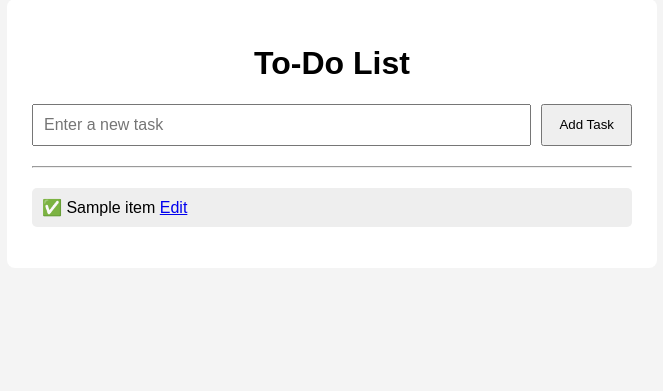
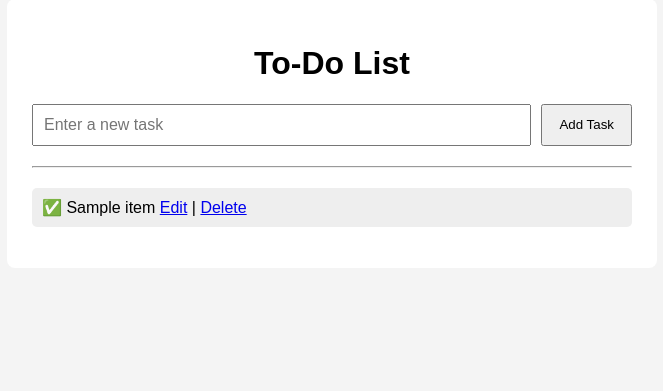
Before and after one commit to jhodge10/cloud-database-app, a Flask app: page / in a window 1280 px wide. Shown: the part 41-432 px from the top of the page, without its empty margins (308-971 px from the left). Run offline with Flask 3, Linux system fonts and the light colour scheme; a database or web service that is not in the repository returns one stand-in record (values such as "Sample title").

Commit message:
Add delete task functionality

```diff
--- a/app.py
+++ b/app.py
@@ -66,5 +66,16 @@ def edit_task(task_id):
 
     return render_template("edit.html", task=task)
 
+@app.route("/delete/<task_id>")
+def delete_task(task_id):
+
+    tasks_collection.delete_one(
+        {
+            "_id": ObjectId(task_id)
+        }
+    )
+
+    return redirect(url_for("home"))
+
 if __name__ == "__main__":
     app.run(debug=True)
--- a/templates/index.html
+++ b/templates/index.html
@@ -47,6 +47,13 @@
 
                 <a href="/edit/{{ task._id }}">Edit</a>
 
+|
+
+                <a href="/delete/{{ task._id }}"
+                    onclick="return confirm('Delete this task?')">
+                        Delete
+                </a>
+
             </li>
 
         {% endfor %}
```
